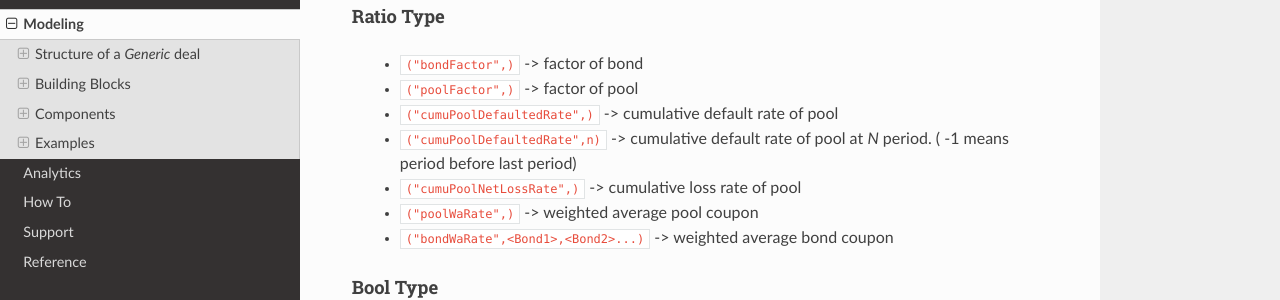
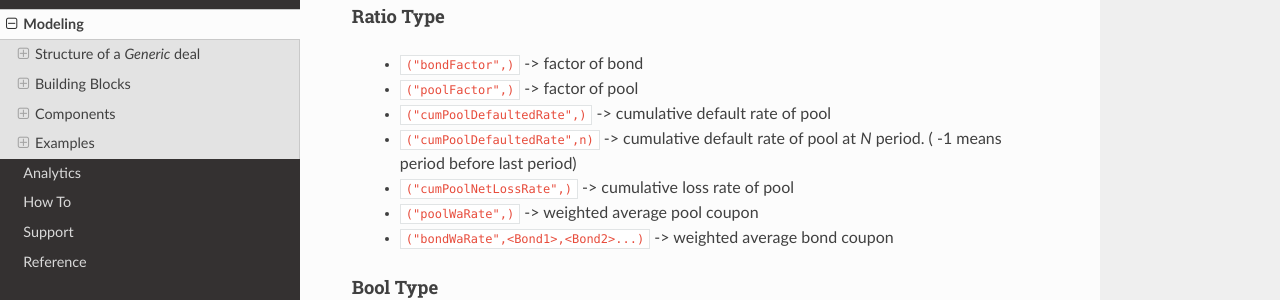
Before and after one commit to yellowbean/absbox-doc, a Sphinx documentation site: the page built from docs/source/modeling.rst, in a window 1280 px wide and 900 px high, scrolled down 5607 px. Shown: the part 152-452 px from the top of the window. Built offline with Sphinx 7.4.7 and the Read the Docs theme 2.0.0, drawn with Linux system fonts in a browser that asks for light colours; some of the changed text lies outside the part shown.

Commit message:
update cum* data

```diff
--- a/docs/source/modeling.rst
+++ b/docs/source/modeling.rst
@@ -271,9 +271,9 @@ Ratio Type
 ^^^^^^^^^^^^
     * ``("bondFactor",)`` -> factor of bond
     * ``("poolFactor",)`` -> factor of pool
-    * ``("cumuPoolDefaultedRate",)`` -> cumulative default rate of pool
-    * ``("cumuPoolDefaultedRate",n)`` -> cumulative default rate of pool at `N` period. ( -1 means period before last period)
-    * ``("cumuPoolNetLossRate",)`` -> cumulative loss rate of pool
+    * ``("cumPoolDefaultedRate",)`` -> cumulative default rate of pool
+    * ``("cumPoolDefaultedRate",n)`` -> cumulative default rate of pool at `N` period. ( -1 means period before last period)
+    * ``("cumPoolNetLossRate",)`` -> cumulative loss rate of pool
     * ``("poolWaRate",)`` -> weighted average pool coupon
     * ``("bondWaRate",<Bond1>,<Bond2>...)`` -> weighted average bond coupon
 
@@ -785,7 +785,7 @@ issuanceStat
 a map represents history information of a `ongoing` deal.
 
 ``IssuanceBalance``
-  Issuance balance of deal, which used to be queried via `poolFactor`, `cumuPoolDefaultedRate` etc
+  Issuance balance of deal, which used to be queried via `poolFactor`, `cumPoolDefaultedRate` etc
 
 ``AccruedInterest``
   .. versionadded:: 0.23
@@ -2387,7 +2387,7 @@ We can model these two like:
     ,["If",["or"
           ,["isPaidOff","A1","A2"]
           ,[">=","2009-06-30"]
-          ,[("cumuPoolNetLossRate",),"<",0.05]]
+          ,[("cumPoolNetLossRate",),"<",0.05]]
       ,["payPrin","acc01",["B"]]
       ,["payIntResidual","acc01","B"]]
     ....
```
